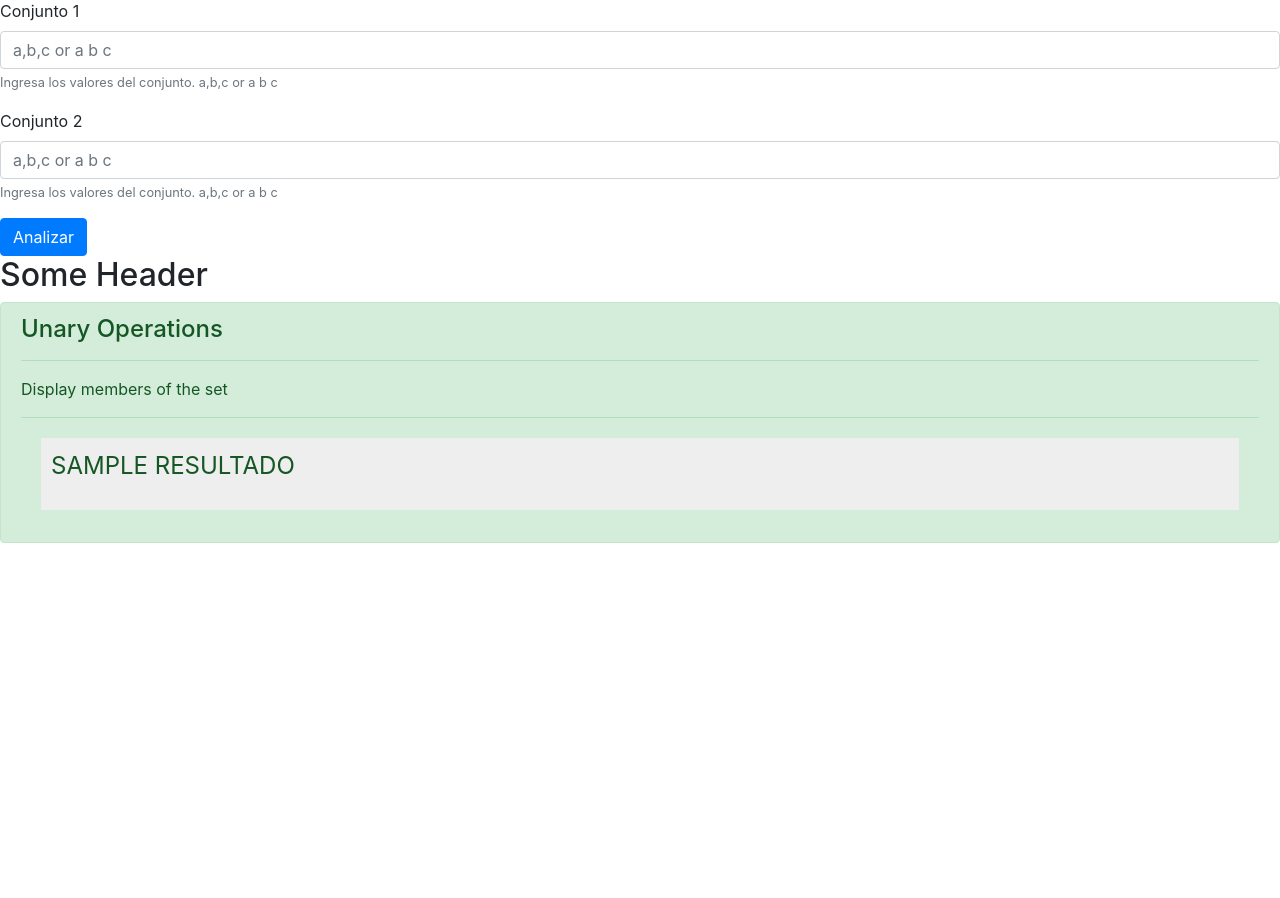
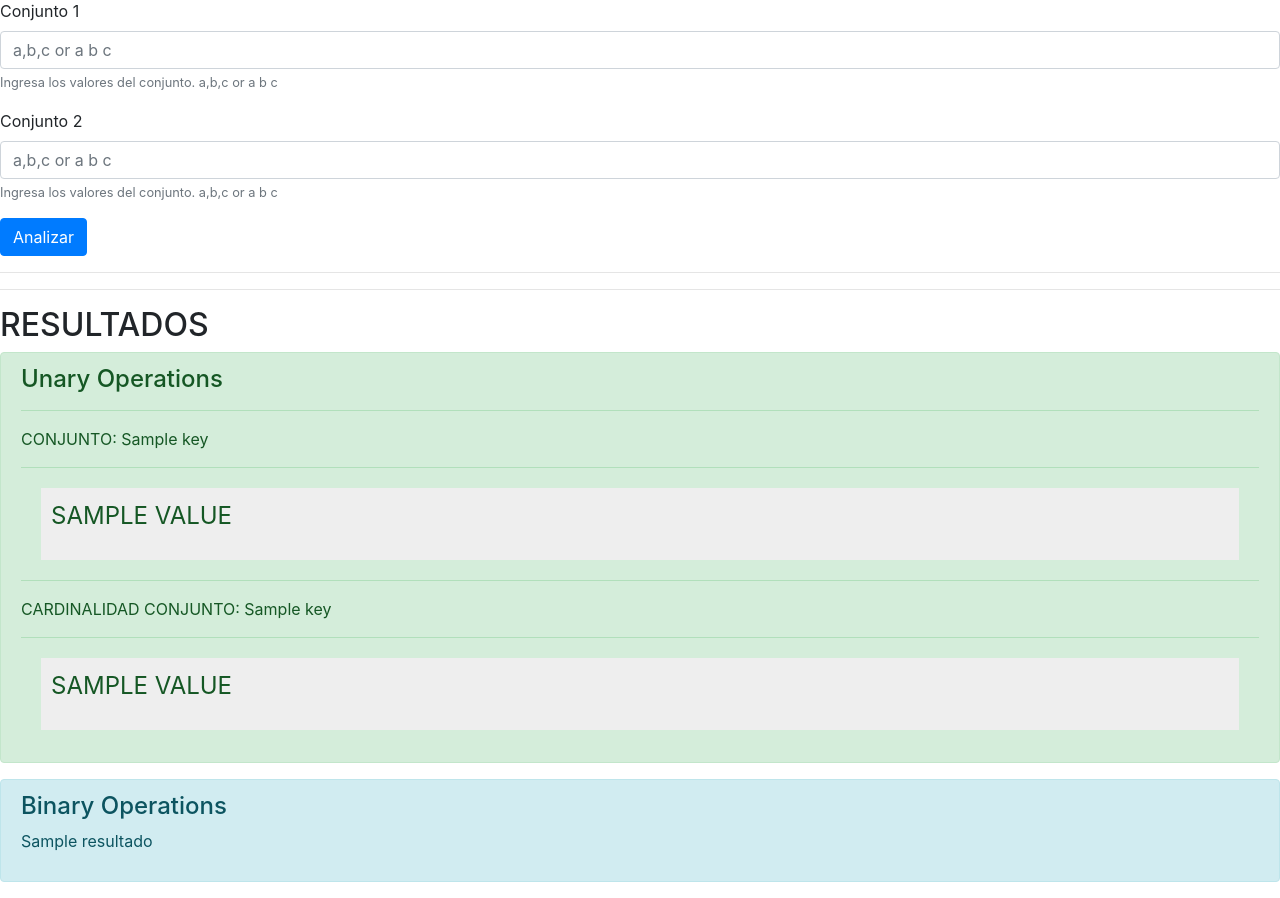
Before and after one commit to luisballado/CM_proyects, a Flask app: template projects/templates/project_one.html in a window 1280 px wide. Shown: the part 240-1138 px from the top of the page. Before the commit the page ends 783 px from the top, so only its background shows below. Run offline with Flask 2, Linux system fonts and the light colour scheme; the template is opened without the code that fills it: most values are stand-ins (such as "Sample title", 1, 10 or a date in 2020); some libraries are stand-ins or nearby versions.

Commit message:
resultados tipo json

```diff
--- a/projects/proyectos.py
+++ b/projects/proyectos.py
@@ -1,4 +1,8 @@
 from flask import Flask, render_template, request, url_for, flash, redirect
+from flask import jsonify
+import json
+
+from set_theory import *
 
 app = Flask(__name__)
 
@@ -12,18 +16,38 @@ def index():
 def project_one():
 
     resultados = []
-    conjunto1 = request.args.get('conjunto1')
-    conjunto2 = request.args.get('conjunto2')
 
-    if conjunto1 is not None or conjunto2 is not None:
-        resultados.append(conjunto1)
-        resultados.append(conjunto2)
+    resultado = request.args.to_dict()
+
+    if resultado:
+        r = resultado['resultados']
+        r_json = r.replace("'", "\"")
+
+        print(r_json)
+
+        d = json.loads(r_json)
+
+        resultados.append(d)
 
     if request.method == 'POST':
-        conjunto1 = request.form['conjunto1']
-        conjunto2 = request.form['conjunto2']
 
-        return redirect(url_for('project_one',conjunto1=conjunto1,conjunto2=conjunto2))
+        respuesta = {}
+
+        set_A = request.form['conjunto1']
+        set_B = request.form['conjunto2']
+
+        st = SetTheory(set_A,set_B)
+
+        respuesta['display'] =  st.display()
+        respuesta['cardinality'] = st.cardinality()
+
+        respuesta['comparision'] = str(st.comparision()['equals'])
+
+        respuesta['difference'] = st.difference()
+        respuesta['union'] = st.union()
+        respuesta['intersection'] = st.intersection()
+
+        return redirect(url_for('project_one',resultados=respuesta))
 
     return render_template('project_one.html',resultados=resultados)
 
--- a/projects/prueba.py
+++ b/projects/prueba.py
@@ -1,7 +1,7 @@
 from set_theory import *
 
-A = ";2 x"
-B = "-3 d"
+A = "1,2,3,4"
+B = "0,5,6,7"
 
 st = SetTheory(A,B)
 
--- a/projects/templates/project_one.html
+++ b/projects/templates/project_one.html
@@ -41,19 +41,51 @@
     </form>
     -->
 
-    {% for resultado in resultados %}
-    <h2><a id="resultados">Some Header</a></h2>
+    {% if resultados %}
+    <hr>
+    <hr>
+    <h2><a id="resultados">RESULTADOS</a></h2>
+
     <div class="alert alert-success" role="alert">
       <h4 class="alert-heading">Unary Operations</h4>
+      {% for resultado in resultados %}
       <hr>
-      <p>Display members of the set</p>
+      {% for key, value in resultado.display.items() %}
+      <p>CONJUNTO: {{key}}</p>
       <hr>
       <div style="padding: 10px; background-color: #EEE; margin: 20px">
-	<p style="font-size: 24px">{{ resultado | upper }}</p>
+	<p style="font-size: 24px">{{ value | upper }}</p>
       </div>
+      {% endfor %}
+      <hr>
+      {% for key, value in resultado.cardinality.items() %}
+      <p>CARDINALIDAD CONJUNTO: {{key}}</p>
+      <hr>
+      <div style="padding: 10px; background-color: #EEE; margin: 20px">
+	<p style="font-size: 24px">{{ value | upper }}</p>
+      </div>
+      {% endfor %}
+      {% endfor %}
+    </div>
+
+    <div class="alert alert-info" role="alert">
+      <h4 class="alert-heading">Binary Operations</h4>
+      {% for resultado in resultados %}
+      <p>{{resultado}}</p>
+      {% if resultado.comparision%}
+      <p>COMPARISION A=B?</p>
+      <hr>
+      <div style="padding: 10px; background-color: #EEE; margin: 20px">
+	{% if resultado.comparision == 'True' %}
+	<p style="color:Green;font-size: 24px">&#10003;</p>
+	{% else %}
+	<p style="color:Tomato;font-size: 24px">&#10007;</p>
+	{% endif %}
+      </div>
+      {% endif %}
+      {% endfor %}
     </div>
 
 
-    {% endfor %}
-
+    {% endif %}
 {% endblock %}
```
Also changed, not shown: projects/set_theory.py (+20 -15 lines).
